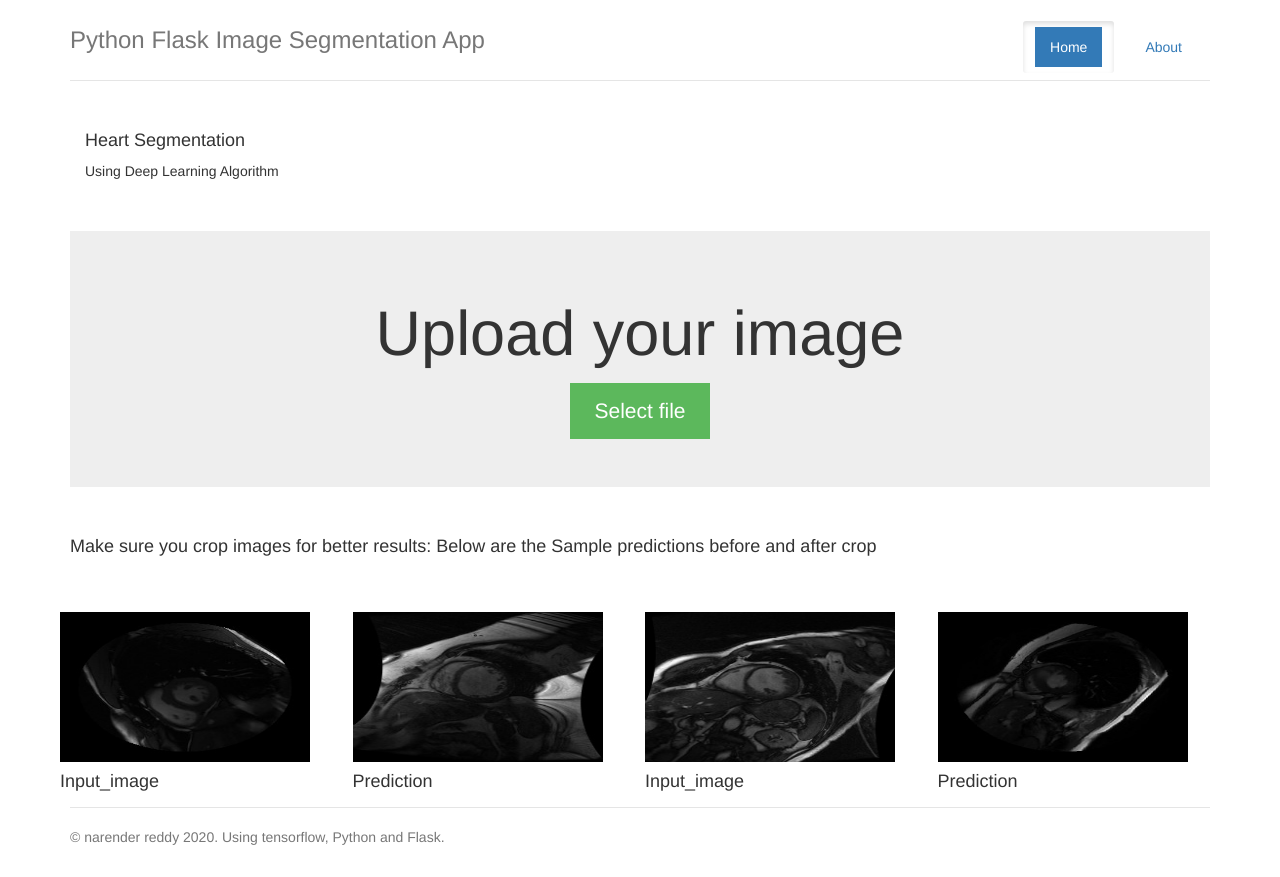
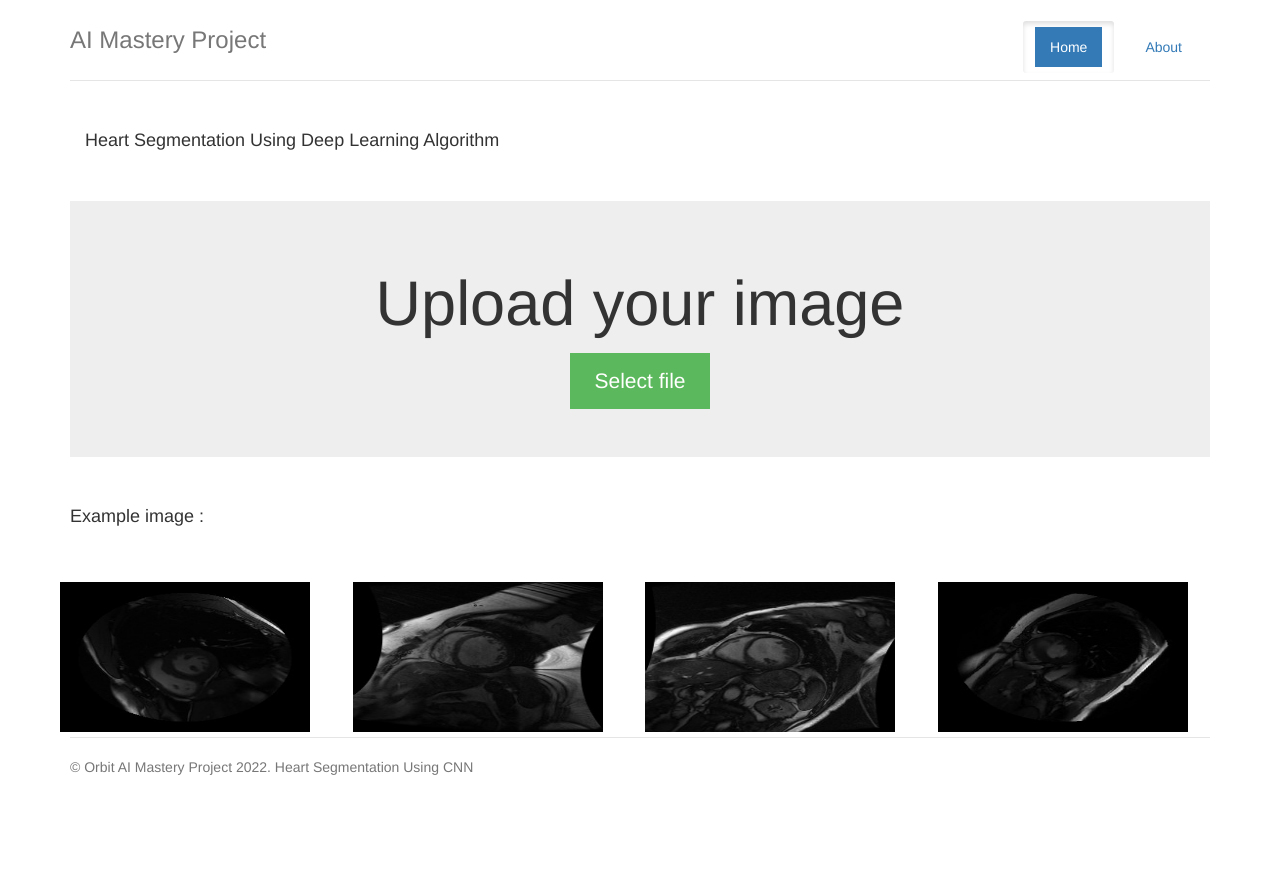
Before and after one commit to itsahyarr/heart_segmentation_app, a Flask app: page / in a window 1280 px wide. After the commit the page ends 775 px from the top, so only its background shows below. Run offline with Flask 2, Linux system fonts and the light colour scheme; some libraries are stand-ins or nearby versions.

Commit message:
minor changes

```diff
--- a/templates/index.html
+++ b/templates/index.html
@@ -6,7 +6,7 @@
 <meta http-equiv="Expires" content="-1" />
 
 <head>
-    <title>Python Flask Image Segmentation App</title>
+    <title>Heart Segmentation App</title>
 
     <link href="https://maxcdn.bootstrapcdn.com/bootstrap/3.3.7/css/bootstrap.min.css" rel="stylesheet">
 
@@ -14,7 +14,22 @@
 
     <link href="../static/style.css" rel="stylesheet">
 
-
+    <style>
+        * {
+          box-sizing: border-box;
+        }
+        .column {
+          float: left;
+          width: 25%;
+          padding: 5px;
+        }
+        /* Clearfix (clear floats) */
+        .row::after {
+          content: "";
+          clear: both;
+          display: table;
+        }
+    </style>
 </head>
 
 <body>
@@ -23,21 +38,18 @@
         <div class="header">
             <nav>
                 <ul class="nav nav-pills pull-right">
-                    <li role="presentation" class="active btn"><a href="#">Home</a>
-                    </li>
-                    <li role="presentation" class="btn"><a href="#">About</a>
-                    </li>
+                    <li role="presentation" class="active btn"><a href="#">Home</a></li>
+                    <li role="presentation" class="btn"><a href="#">About</a></li>
                 </ul>
             </nav>
-            <h3 class="text-muted">Python Flask Image Segmentation App</h3>
+            <h3 class="text-muted">AI Mastery Project</h3>
         </div>
 
 
         <div class="row marketing">
             <div class="col-lg-10">
-                <h4>Heart Segmentation</h4>
-                <p>Using Deep Learning Algorithm</p>
-
+                <h4>Heart Segmentation Using Deep Learning Algorithm</h4>
+                <p></p>
             </div>
         </div>
 
@@ -51,50 +63,31 @@
         </div>
         <div class="row marketing">
             <div class="col-lg-20">
-                <h4>Make sure you crop images for better results: Below are the Sample predictions before and after crop</h4>
+                <h4>Example image :</h4>
 	        </div>
         </div>
-	<head>
-	<style>
-        * {
-          box-sizing: border-box;
-        }
 
-        .column {
-          float: left;
-          width: 25%;
-          padding: 5px;
-        }
-
-        /* Clearfix (clear floats) */
-        .row::after {
-          content: "";
-          clear: both;
-          display: table;
-        }
-	</style>
-	</head>
         <div class="row">
             <div class="column">
-            <img src="static/images/images.jpg" alt="Snow" height="150" width="250">
-	 	<h4>Input_image</h4>
+                <img src="static/images/images.jpg" alt="Heart Scan" height="150" width="250">
+                <!-- <h4>Input_image</h4> -->
             </div>
             <div class="column">
-            <img src="static/images/mask.png" alt="Forest" height="150" width="250">
-		<h4>Prediction</h4>
+                <img src="static/images/mask.png" alt="Heart Scan" height="150" width="250">
+                <!-- <h4>Prediction</h4> -->
             </div>
             <div class="column">
-            <img src="static/images/images_crop.jpg" alt="Mountains" height="150" width="250">
-		<h4>Input_image</h4>
+                <img src="static/images/images_crop.jpg" alt="Heart Scan" height="150" width="250">
+                <!-- <h4>Input_image</h4> -->
             </div>
             <div class="column">
-            <img src="static/images/mask_crop.png" alt="Forest" height="150" width="250">
-	    	<h4>Prediction</h4>
+                <img src="static/images/mask_crop.png" alt="Heart Scan" height="150" width="250">
+                <!-- <h4>Prediction</h4> -->
             </div>
         </div>
 
         <footer class="footer">
-            <p>&copy; narender reddy 2020. Using tensorflow, Python and Flask.</p>
+            <p>&copy; Orbit AI Mastery Project 2022. Heart Segmentation Using CNN</p>
         </footer>
 
     </div>
```
Lines whose indentation alone changed are shown as unchanged.
